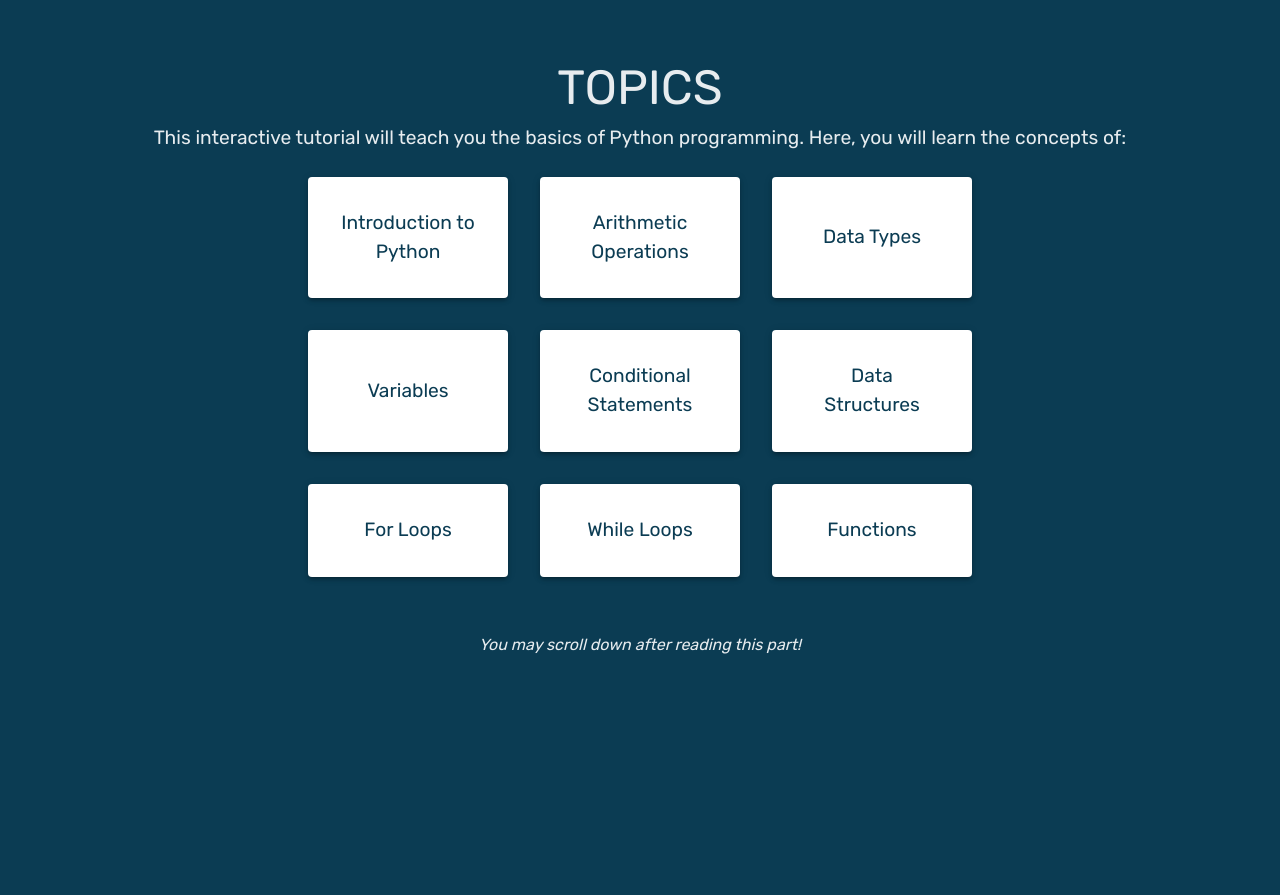
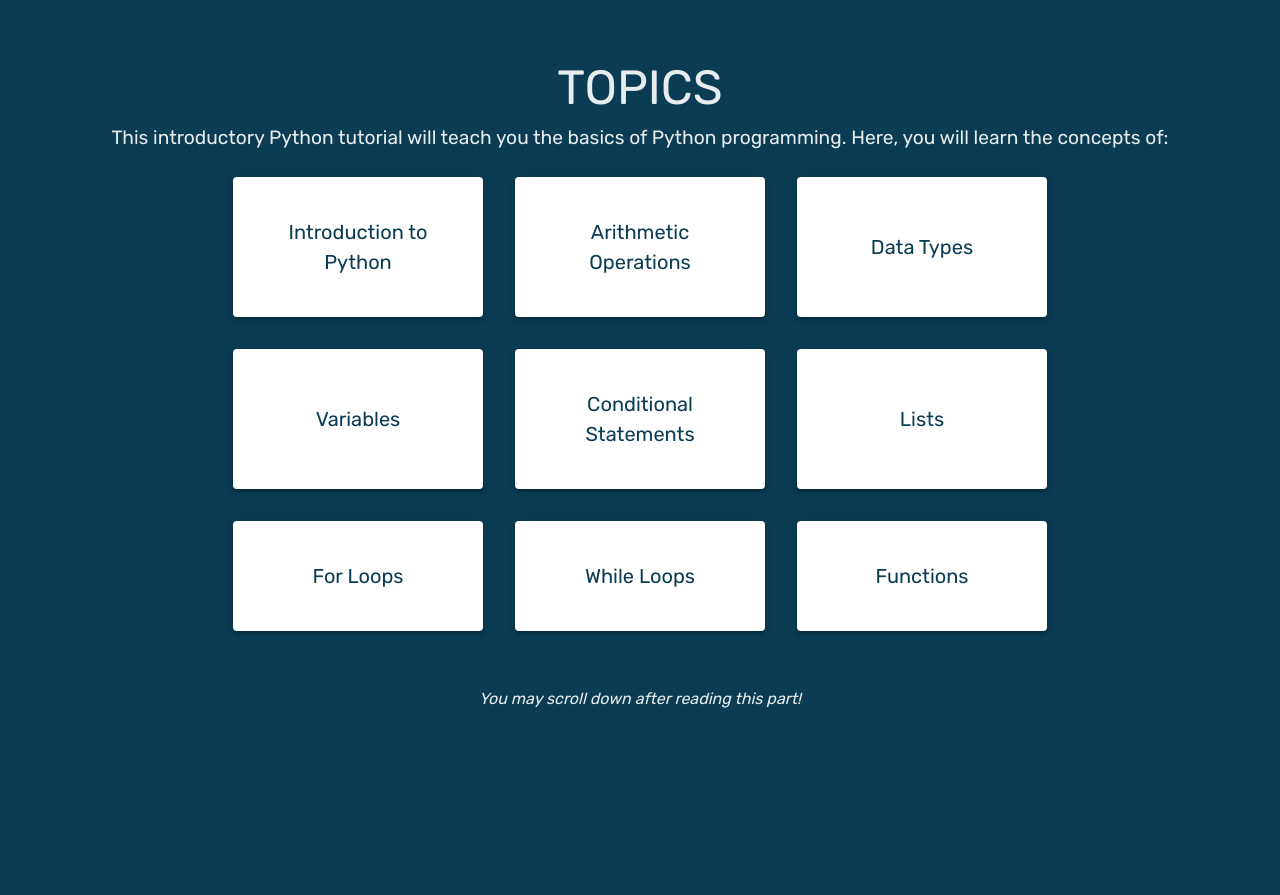
Before and after one commit to chaviotics/python-thesis-control, a React (Vite) app in the folder client/: page / in a window 1280 px wide. Shown: the part 820-1715 px from the top of the page. Built offline with nearby package versions, Linux system fonts and the light colour scheme.

Commit message:
Increased size for topics list in topic outline page

```diff
--- a/client/src/pages/HomePage/TopicOutline.jsx
+++ b/client/src/pages/HomePage/TopicOutline.jsx
@@ -8,7 +8,7 @@
   { id: 4, title: 'Variables' },
   // { id: 5, title: 'Input/Output' },
   { id: 6, title: 'Conditional Statements' },
-  { id: 7, title: 'Data Structures' },
+  { id: 7, title: 'Lists' },
   { id: 8, title: 'For Loops' },
   { id: 9, title: 'While Loops' },
   { id: 10, title: 'Functions' },
@@ -29,7 +29,7 @@
         TOPICS
       </Typography>
       <Typography sx={{ textAlign: 'center', mb: 3 }}>
-        This interactive tutorial will teach you the basics of Python
+        This introductory Python tutorial will teach you the basics of Python
         programming. Here, you will learn the concepts of:
       </Typography>
 
@@ -38,7 +38,7 @@
         sx={{
           alignSelf: 'center',
           display: 'grid',
-          gridTemplateColumns: 'repeat(3, 200px)',
+          gridTemplateColumns: 'repeat(3, 250px)',
           gap: '32px',
           mb: 5,
         }}
@@ -50,7 +50,7 @@
               alignItems: 'center',
               justifyContent: 'center',
               textAlign: 'center',
-              p: 4,
+              p: '2.5rem',
               transition: 'all 0.2s',
               color: '#0b3c53',
             }}
@@ -59,10 +59,11 @@
           >
             <Typography
               sx={{
+                fontSize: '20px',
                 cursor: 'default',
                 transition: 'all 0.2s',
                 '&:hover': {
-                  transform: 'scale(1.1)',
+                  transform: 'scale(1.2)',
                 },
               }}
             >
```
